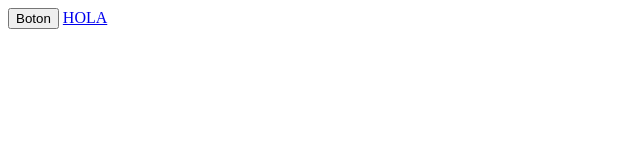
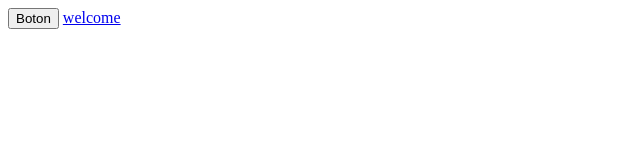
Before and after one commit to ELNOCHE1/Codigo-web, a plain HTML site: page Index.html in a window 1280 px wide. Shown: the full height of the page, 0-640 px from the left. Drawn offline with Linux system fonts and the light colour scheme.

Commit message:
Index.html
Hello html

```diff
--- a/Index.html
+++ b/Index.html
@@ -5,7 +5,7 @@
 <button> Boton </button>
 
 
-<a href="#">HOLA</a>
+<a href="#">welcome</a>
 
 </body>
 
```
